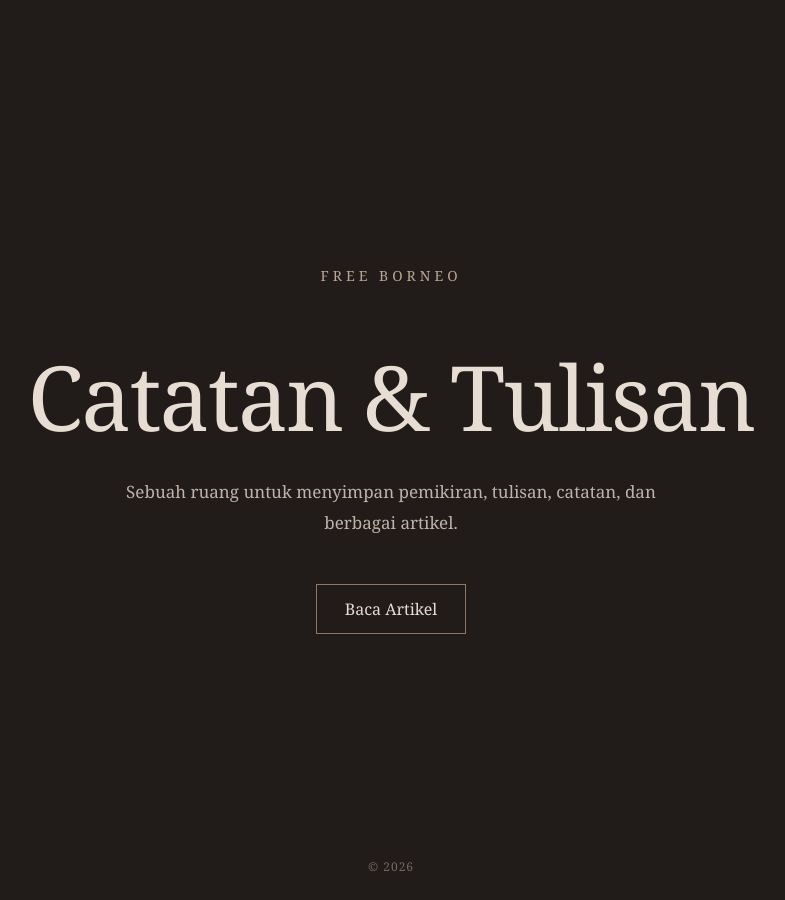
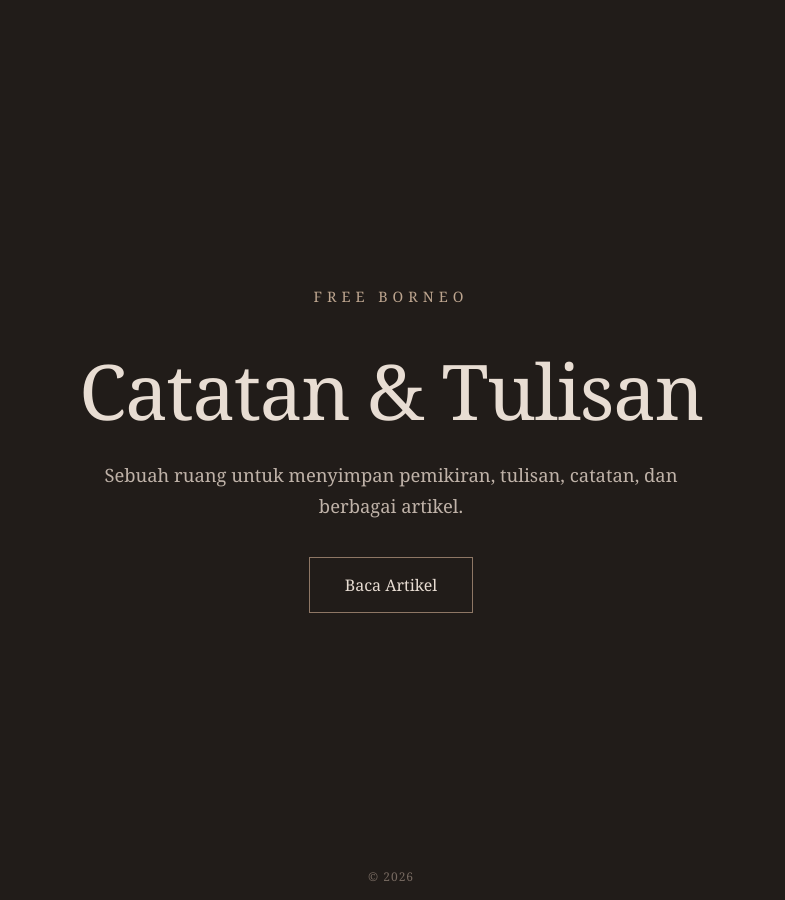
Before and after one commit to Kwayteb/Kwayteb.github.io, a Jekyll site: the page index.html, which Jekyll copies as it is, in a window 1280 px wide. Shown: the whole page, without its empty margins (249-1034 px from the left). Built offline with Jekyll 4.4.1, drawn with Linux system fonts in a browser that asks for light colours.

Commit message:
update index.html

```diff
--- a/index.html
+++ b/index.html
@@ -8,7 +8,6 @@
   <title>Free Borneo</title>
 
   <style>
-
     /* =========================
        RESET
        ========================= */
@@ -24,12 +23,15 @@
        BODY
        ========================= */
 
+    html,
     body {
       width: 100%;
-      height: 100vh;
+      height: 100%;
 
       overflow: hidden;
+    }
 
+    body {
       background: #211c19;
       color: #e8ddd3;
 
@@ -44,6 +46,14 @@
     .cover {
       width: 100%;
       height: 100vh;
+      height: 100svh;
+
+      min-height: 320px;
+
+      padding:
+        max(20px, env(safe-area-inset-top))
+        max(20px, 6vw)
+        max(20px, env(safe-area-inset-bottom));
 
       display: flex;
       flex-direction: column;
@@ -53,7 +63,9 @@
 
       text-align: center;
 
-      padding: 30px;
+      position: relative;
+
+      overflow: hidden;
     }
 
 
@@ -62,13 +74,15 @@
        ========================= */
 
     .logo {
-      font-size: 14px;
-      letter-spacing: 4px;
+      font-size: clamp(0.65rem, 1.2vw, 0.9rem);
+
+      letter-spacing: clamp(2px, 0.5vw, 5px);
+
       text-transform: uppercase;
 
-      margin-bottom: 50px;
+      color: #bda58f;
 
-      color: #bda58f;
+      margin-bottom: clamp(18px, 5vh, 55px);
     }
 
 
@@ -77,13 +91,17 @@
        ========================= */
 
     h1 {
-      font-size: clamp(42px, 8vw, 90px);
+      font-size: clamp(2.2rem, 7vw, 6rem);
+
+      line-height: 1.05;
 
       font-weight: normal;
 
-      letter-spacing: -2px;
+      letter-spacing: clamp(-1.5px, -0.15vw, -3px);
 
-      margin-bottom: 20px;
+      max-width: 1000px;
+
+      margin-bottom: clamp(14px, 3vh, 28px);
     }
 
 
@@ -92,15 +110,15 @@
        ========================= */
 
     .description {
-      max-width: 550px;
+      width: min(90%, 620px);
 
-      font-size: 17px;
+      font-size: clamp(0.9rem, 1.5vw, 1.2rem);
 
-      line-height: 1.8;
+      line-height: 1.7;
 
       color: #bfb2a8;
 
-      margin-bottom: 45px;
+      margin-bottom: clamp(20px, 4vh, 45px);
     }
 
 
@@ -111,13 +129,17 @@
     .button {
       display: inline-block;
 
-      padding: 13px 28px;
+      padding:
+        clamp(10px, 1.5vw, 16px)
+        clamp(20px, 3vw, 35px);
 
       border: 1px solid #8e7765;
 
       color: #e8ddd3;
 
       text-decoration: none;
+
+      font-size: clamp(0.8rem, 1.2vw, 1rem);
 
       transition:
         background 0.3s ease,
@@ -128,6 +150,7 @@
 
     .button:hover {
       background: #e8ddd3;
+
       color: #211c19;
 
       transform: translateY(-3px);
@@ -141,13 +164,138 @@
     footer {
       position: absolute;
 
-      bottom: 25px;
+      bottom: max(15px, env(safe-area-inset-bottom));
 
-      font-size: 12px;
+      left: 0;
+
+      width: 100%;
+
+      text-align: center;
+
+      font-size: clamp(0.6rem, 1vw, 0.75rem);
 
       color: #766960;
 
       letter-spacing: 1px;
+    }
+
+
+    /* =========================
+       HP LANDSCAPE
+       ========================= */
+
+    @media (orientation: landscape) and (max-height: 600px) {
+
+      .cover {
+        padding:
+          15px
+          8vw
+          30px;
+      }
+
+      .logo {
+        margin-bottom: 10px;
+      }
+
+      h1 {
+        font-size: clamp(2rem, 8vw, 4rem);
+
+        margin-bottom: 8px;
+      }
+
+      .description {
+        width: min(80%, 650px);
+
+        font-size: clamp(0.75rem, 2vw, 1rem);
+
+        line-height: 1.4;
+
+        margin-bottom: 12px;
+      }
+
+      .button {
+        padding: 8px 20px;
+      }
+
+      footer {
+        bottom: 8px;
+      }
+    }
+
+
+    /* =========================
+       TABLET
+       ========================= */
+
+    @media (min-width: 600px) {
+
+      .cover {
+        padding-left: 8vw;
+        padding-right: 8vw;
+      }
+    }
+
+
+    /* =========================
+       DESKTOP
+       ========================= */
+
+    @media (min-width: 1000px) {
+
+      .cover {
+        padding-left: 10vw;
+        padding-right: 10vw;
+      }
+
+      h1 {
+        font-size: clamp(4rem, 6vw, 6rem);
+      }
+
+      .description {
+        font-size: 1.15rem;
+      }
+
+      .button {
+        font-size: 1rem;
+      }
+    }
+
+
+    /* =========================
+       ANIMASI MASUK
+       ========================= */
+
+    .logo,
+    h1,
+    .description,
+    .button {
+      animation: muncul 0.8s ease both;
+    }
+
+    h1 {
+      animation-delay: 0.1s;
+    }
+
+    .description {
+      animation-delay: 0.2s;
+    }
+
+    .button {
+      animation-delay: 0.3s;
+    }
+
+    @keyframes muncul {
+
+      from {
+        opacity: 0;
+        transform: translateY(15px);
+      }
+
+      to {
+        opacity: 1;
+        transform: translateY(0);
+      }
+
     }
 
   </style>
@@ -185,7 +333,6 @@
 
   </main>
 
-
 </body>
 
 </html>
```
